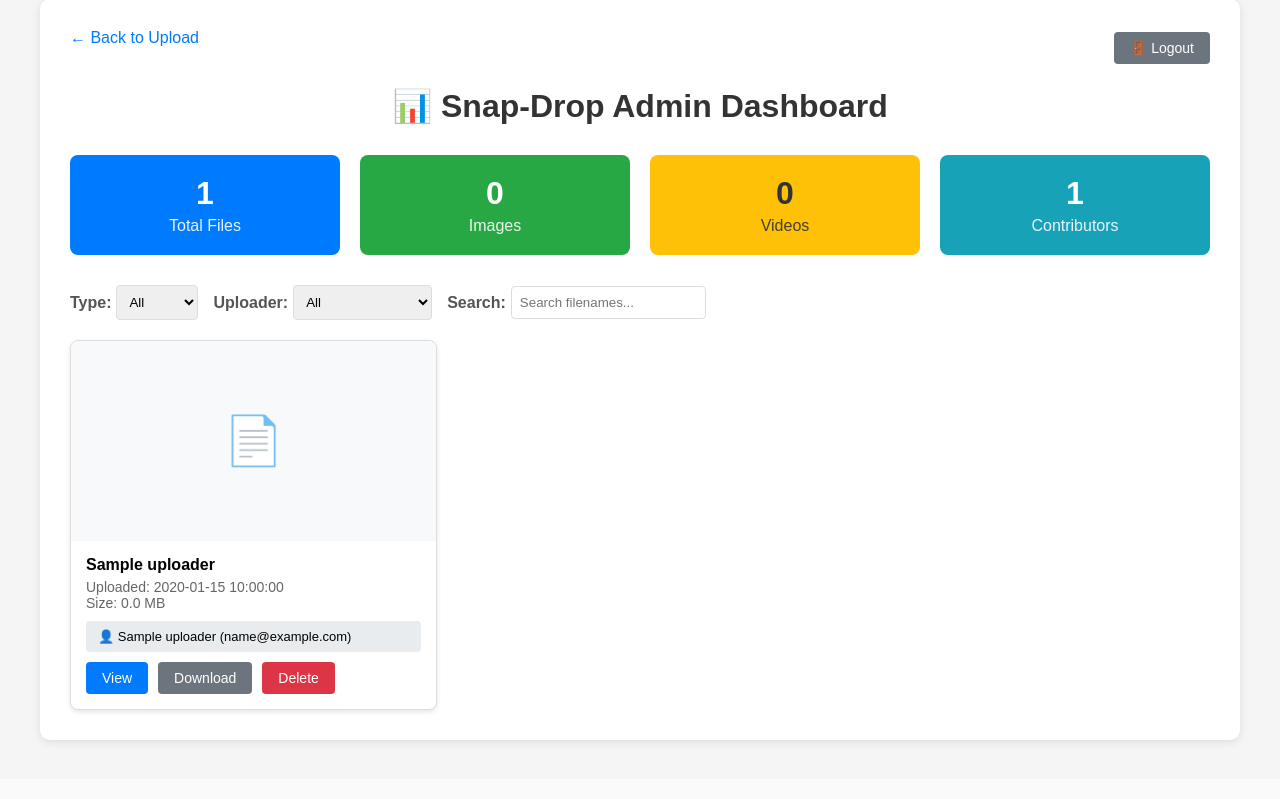
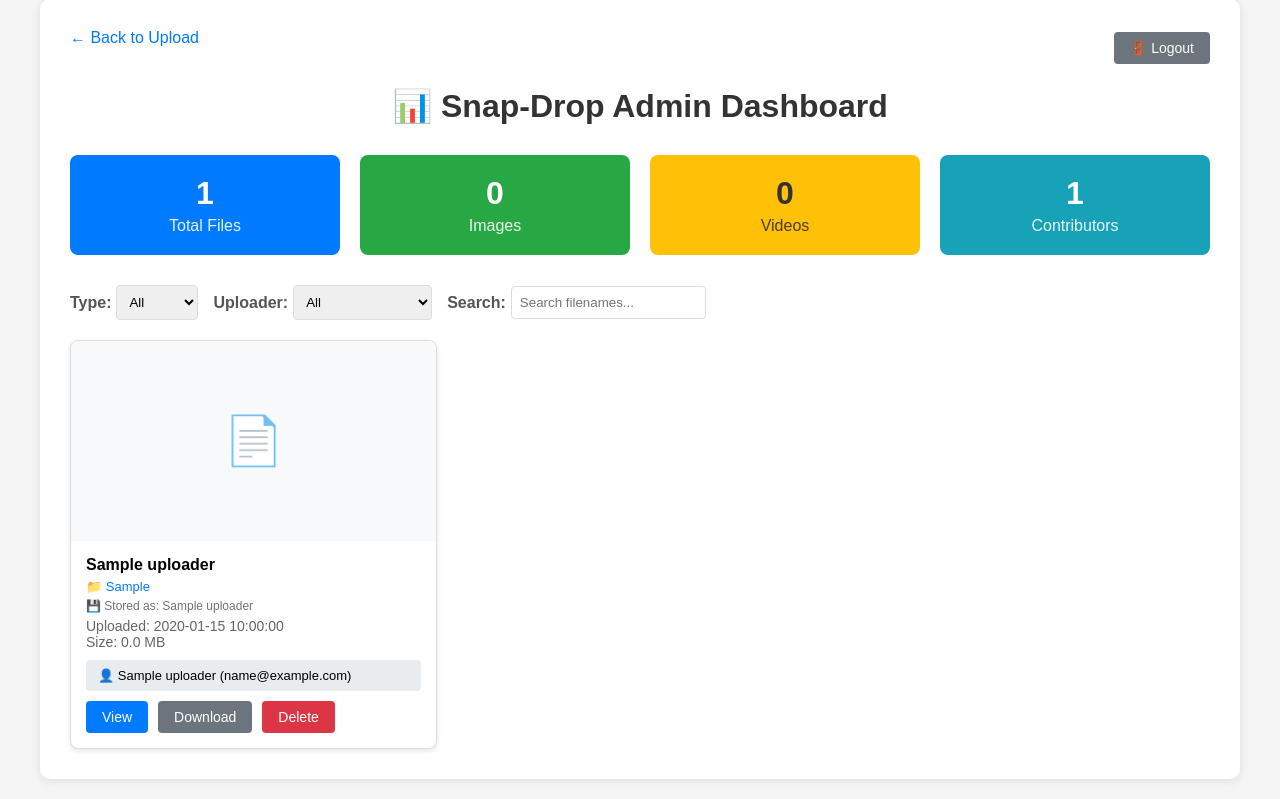
Before and after one commit to SergeBaranovsky/snap-drop, a Flask app: template templates/admin_dashboard.html in a window 1280 px wide. Shown: the part 21-820 px from the top of the page. Before the commit the page ends 765 px from the top, so only its background shows below. Run offline with Flask 3, Linux system fonts and the light colour scheme; the template is opened without the code that fills it: most values are stand-ins (such as "Sample title", 1, 10 or a date in 2020); some libraries are stand-ins or nearby versions.

Commit message:
Admin dashboard - added folder name and original file name for photos

```diff
--- a/templates/admin_dashboard.html
+++ b/templates/admin_dashboard.html
@@ -113,6 +113,16 @@
                 </div>
                 <div class="file-info">
                     <div class="file-name">{{ file.original_name }}</div>
+                    {% if file.folder_path %}
+                    <div class="file-folder" style="font-size: 13px; color: #007bff; margin-bottom: 5px;">
+                        📁 {{ file.folder_path }}
+                    </div>
+                    {% endif %}
+                    {% if file.stored_name and file.stored_name != file.original_name %}
+                    <div class="file-stored-name" style="font-size: 12px; color: #6c757d; margin-bottom: 5px;">
+                        💾 Stored as: {{ file.stored_name }}
+                    </div>
+                    {% endif %}
                     <div class="file-meta">
                         Uploaded: {{ file.upload_time[:19].replace('T', ' ') }}<br>
                         {% if file.file_size %}Size: {{ "%.1f"|format(file.file_size/1024/1024) }} MB{% endif %}
```
